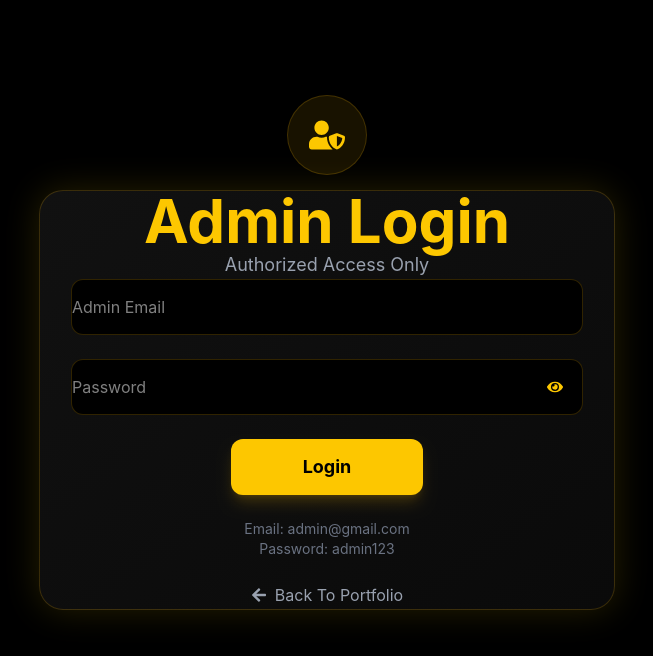
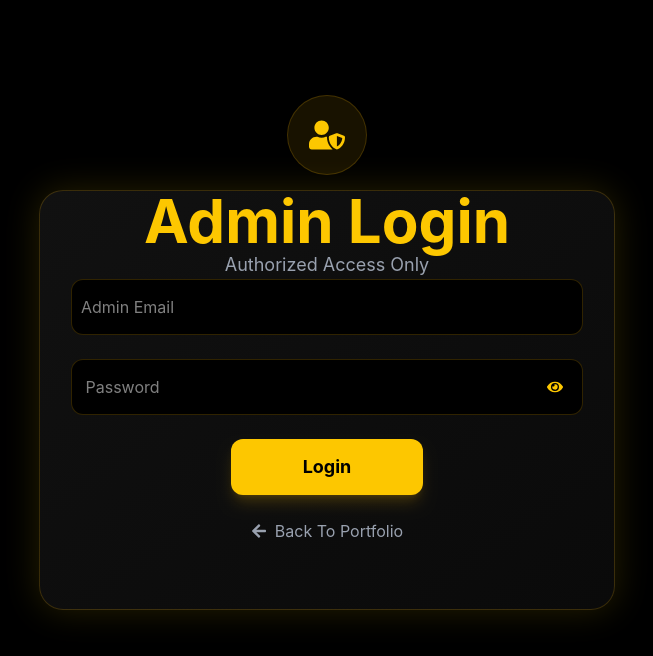
Before and after one commit to madhan90258/Potfolio, a React app in the folder frontend/: page /admin/login in a window 1280 px wide. Shown: the top 656 px of the page, without its empty margins (313-966 px from the left). Built offline with nearby package versions, Linux system fonts and the light colour scheme; the HTML template or start-up script is replaced by a standard one.

Commit message:
Update portfolio project

```diff
--- a/frontend/src/pages/AdminLogin.jsx
+++ b/frontend/src/pages/AdminLogin.jsx
@@ -117,7 +117,7 @@ function AdminLogin() {
           {/* Email */}
           <input
             type="email"
-            placeholder="Admin Email"
+            placeholder="  Admin Email"
             value={email}
             onChange={(e) =>
               setEmail(e.target.value)
@@ -147,7 +147,7 @@ function AdminLogin() {
                   ? "text"
                   : "password"
               }
-              placeholder="Password"
+              placeholder="   Password"
               value={password}
               onChange={(e) =>
                 setPassword(e.target.value)
@@ -217,12 +217,6 @@ function AdminLogin() {
               : "Login"}
           </button>
 
-          {/* Demo Credentials */}
-          <div className="text-center text-sm text-gray-500">
-            <p>Email: admin@gmail.com</p>
-            <p>Password: admin123</p>
-          </div>
-
           {/* Back Button */}
           <a
             href="/"
```
